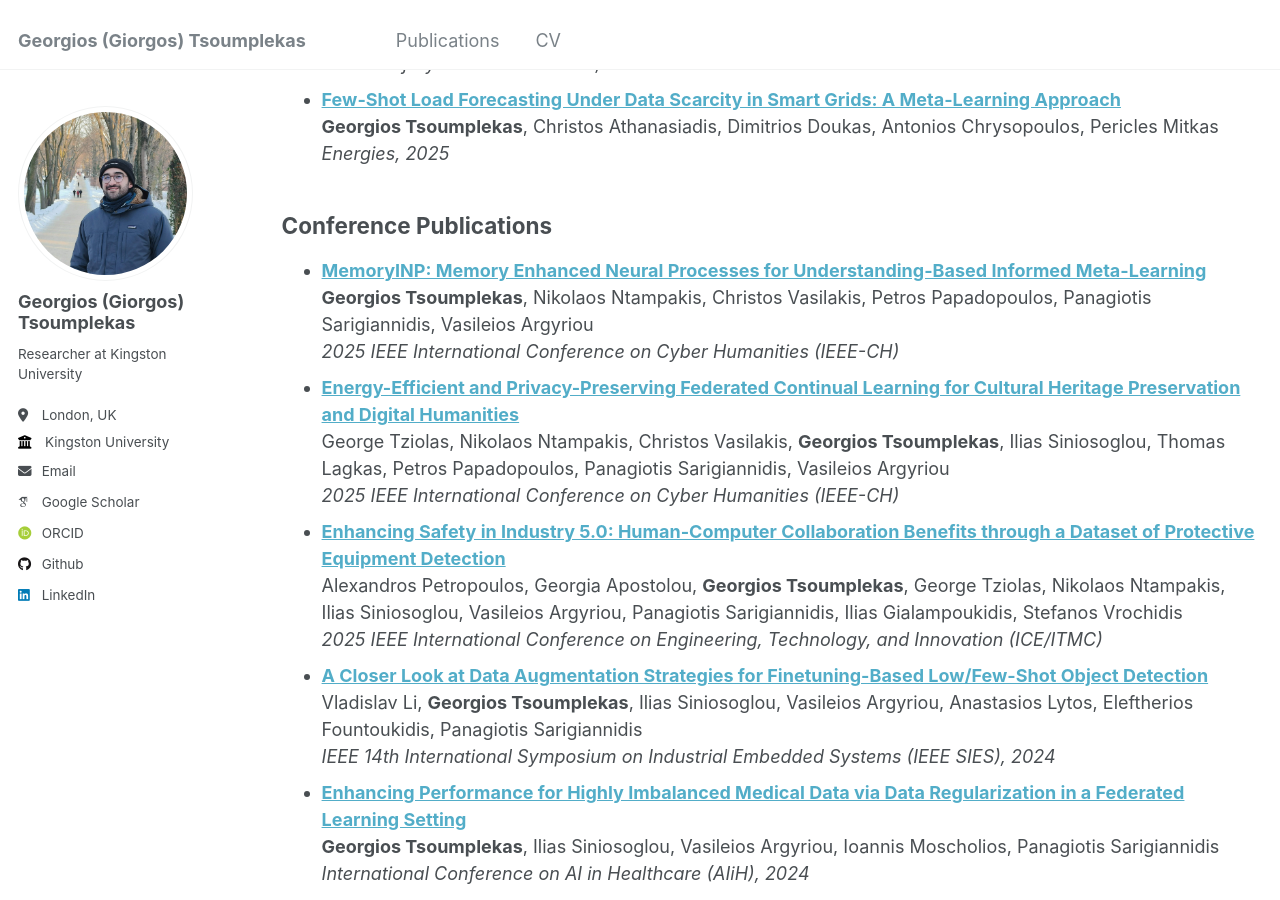
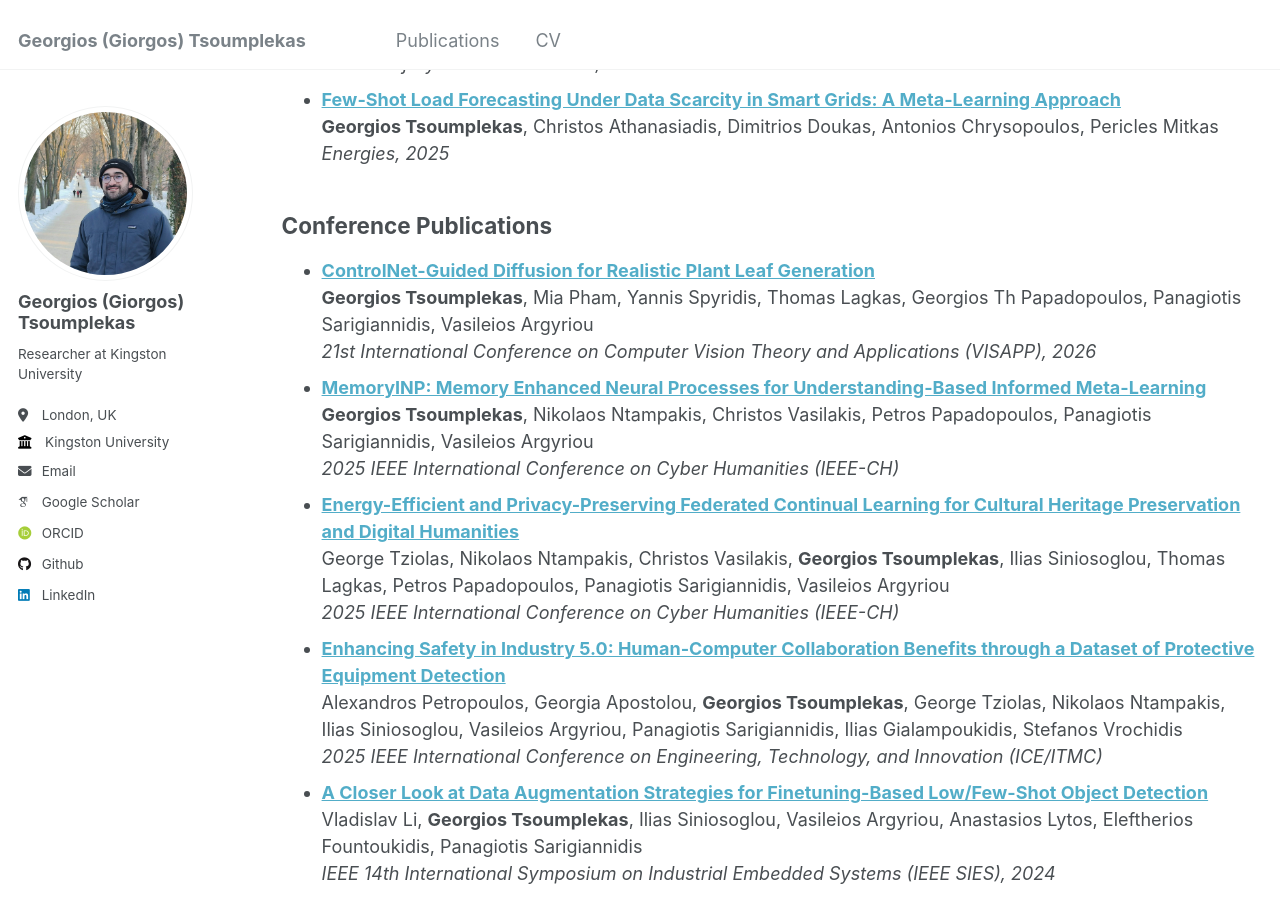
Before and after one commit to GeorgeTsoumplekas/GeorgeTsoumplekas.github.io, a Jekyll site: the page built from _pages/publications.md, in a window 1280 px wide and 900 px high, scrolled down 426 px. Built offline with Jekyll 4.4.1, drawn with Linux system fonts in a browser that asks for light colours; some web fonts are replaced.

Commit message:
Update publications.md

```diff
--- a/_pages/publications.md
+++ b/_pages/publications.md
@@ -19,6 +19,7 @@ Journal Publications
 Conference Publications
 ------------
 
+- **[ControlNet-Guided Diffusion for Realistic Plant Leaf Generation](https://www.scitepress.org/Papers/2026/143974/143974.pdf)** <br> **Georgios Tsoumplekas**, Mia Pham, Yannis Spyridis, Thomas Lagkas, Georgios Th Papadopoulos, Panagiotis Sarigiannidis, Vasileios Argyriou <br> <em> 21st International Conference on Computer Vision Theory and Applications (VISAPP), 2026 </em>
 - **[MemoryINP: Memory Enhanced Neural Processes for Understanding-Based Informed Meta-Learning](https://ieeexplore.ieee.org/abstract/document/11279273)** <br> **Georgios Tsoumplekas**, Nikolaos Ntampakis, Christos Vasilakis, Petros Papadopoulos, Panagiotis Sarigiannidis, Vasileios Argyriou <br> <em> 2025 IEEE International Conference on Cyber Humanities (IEEE-CH) </em>
 - **[Energy-Efficient and Privacy-Preserving Federated Continual Learning for Cultural Heritage Preservation and Digital Humanities](https://ieeexplore.ieee.org/abstract/document/11279476)** <br> George Tziolas, Nikolaos Ntampakis, Christos Vasilakis, **Georgios Tsoumplekas**, Ilias Siniosoglou, Thomas Lagkas, Petros Papadopoulos, Panagiotis Sarigiannidis, Vasileios Argyriou <br> <em> 2025 IEEE International Conference on Cyber Humanities (IEEE-CH) </em>
 - **[Enhancing Safety in Industry 5.0: Human-Computer Collaboration Benefits through a Dataset of Protective Equipment Detection](https://ieeexplore.ieee.org/stamp/stamp.jsp?arnumber=11106673)** <br> Alexandros Petropoulos, Georgia Apostolou, **Georgios Tsoumplekas**, George Tziolas, Nikolaos Ntampakis, Ilias Siniosoglou, Vasileios Argyriou, Panagiotis Sarigiannidis, Ilias Gialampoukidis, Stefanos Vrochidis <br> <em> 2025 IEEE International Conference on Engineering, Technology, and Innovation (ICE/ITMC) </em>
```
